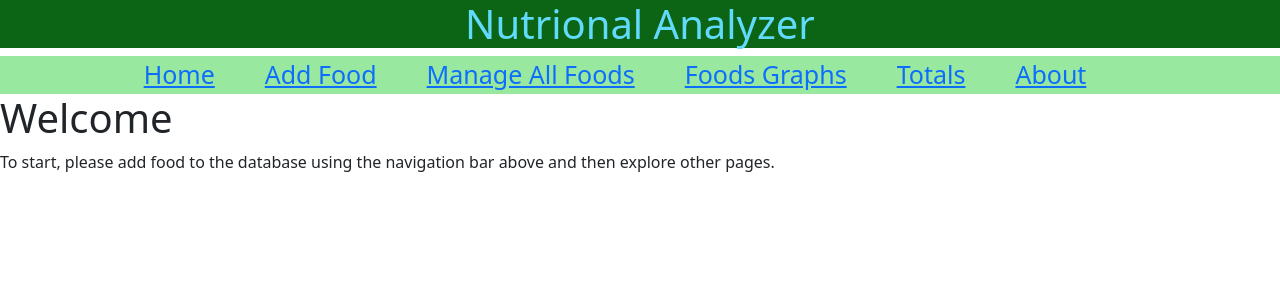
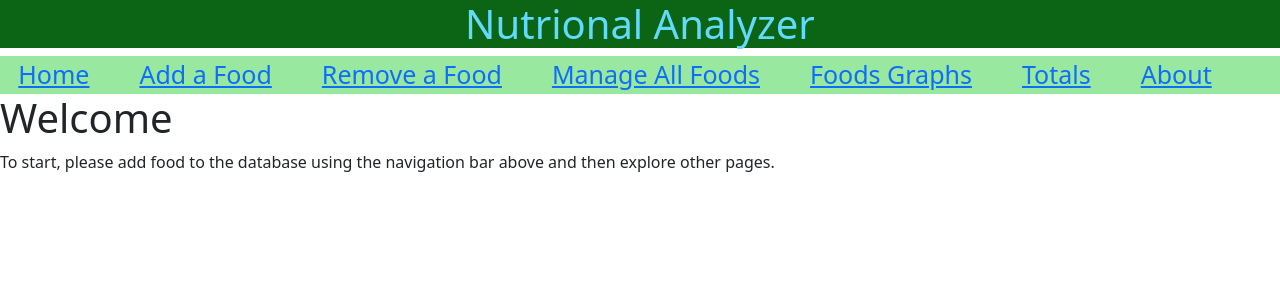
Before and after one commit to mcgaffickm/Nutrition, a React (Create React App) app in the folder nutritional-frontend-app/: page / in a window 1280 px wide. Shown: the top 300 px of the page. Built offline with nearby package versions, Linux system fonts and the light colour scheme.

Commit message:
Adds a remove page

```diff
--- a/nutritional-frontend-app/src/AllFoods.js
+++ b/nutritional-frontend-app/src/AllFoods.js
@@ -4,7 +4,7 @@ import './AllFoods.css'
 
 function AllFoods() {
   const [foods, setFoods] = useState([]);
-
+  let removeid;
   useEffect(() => {
     fetch('http://localhost:8080/foods')
       .then(response => response.json())
@@ -35,14 +35,6 @@ function AllFoods() {
           </tr>
         ))}
       </table>
-      <hr></hr>
-      <div align='center'>
-        <form>
-          <h2 align='center'>Remove a Food</h2>
-          <label>ID</label><br></br> <input type='text'></input>
-          <button value=''>Submit</button>
-        </form>
-      </div>
     </div>
   );
 }
--- a/nutritional-frontend-app/src/App.js
+++ b/nutritional-frontend-app/src/App.js
@@ -9,6 +9,7 @@ import 'bootstrap/dist/css/bootstrap.min.css';
 import {BrowserRouter as Router, Routes, Route, Link} from "react-router-dom";
 import FoodGraphs from './FoodGraphs.js';
 import Totals from './Totals.js';
+import RemoveFood from './RemoveFood.js';
 
 //Router to determine the different links
 function App() {
@@ -23,7 +24,10 @@ function App() {
             <Link to ="/">Home</Link>
           </div>
           <div class="links">
-            <Link to ="/AddFood">Add Food</Link>
+            <Link to ="/AddFood">Add a Food</Link>
+          </div>
+          <div class="links">
+            <Link to ="/RemoveFood">Remove a Food</Link>
           </div>
           <div class="links">
             <Link to ="/AllFoods">Manage All Foods</Link>
@@ -44,6 +48,7 @@ function App() {
           <Route exact path ="/About" element={<About />}></Route>
           <Route exact path ="/AllFoods" element={<AllFoods />}></Route>
           <Route exact path ="/AddFood" element={<AddFood />}></Route>
+          <Route exact path ="/RemoveFood" element={<RemoveFood />}></Route>
           <Route exact path ="/FoodGraph" element={<FoodGraphs />}></Route>
           <Route exact path ="/Totals" element={<Totals />}></Route>
         </Routes>
--- /dev/null
+++ b/nutritional-frontend-app/src/RemoveFood.js
@@ -0,0 +1,15 @@
+import React, { useEffect, useState } from 'react';
+
+function RemoveFood(){
+
+    return (<div align='center'>
+                <form>
+                    <h2 align='center'>Remove a Food</h2>
+                    <label>ID</label><br></br> <input value = {removeid}type='text'></input>
+                    <button value=''>Submit</button>
+                </form>
+            </div>);
+}
+
+
+export default RemoveFood;
```
